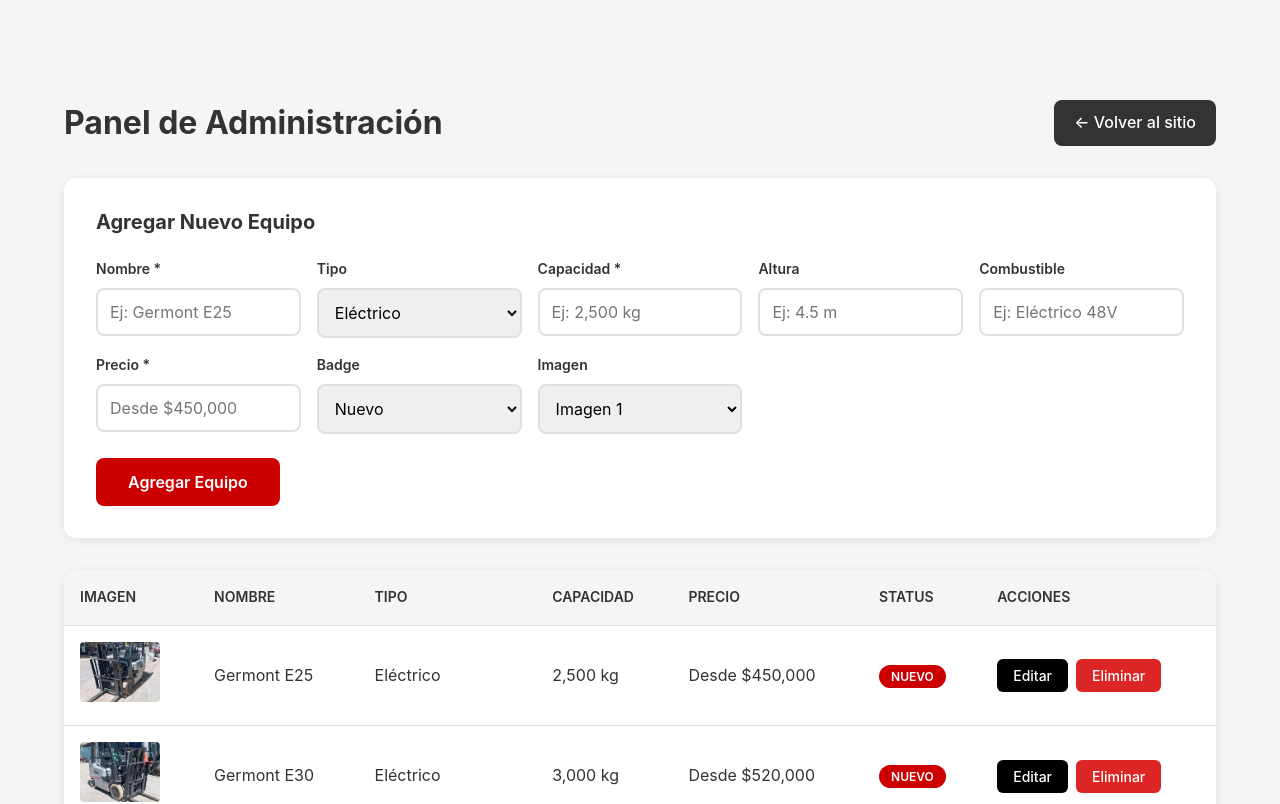
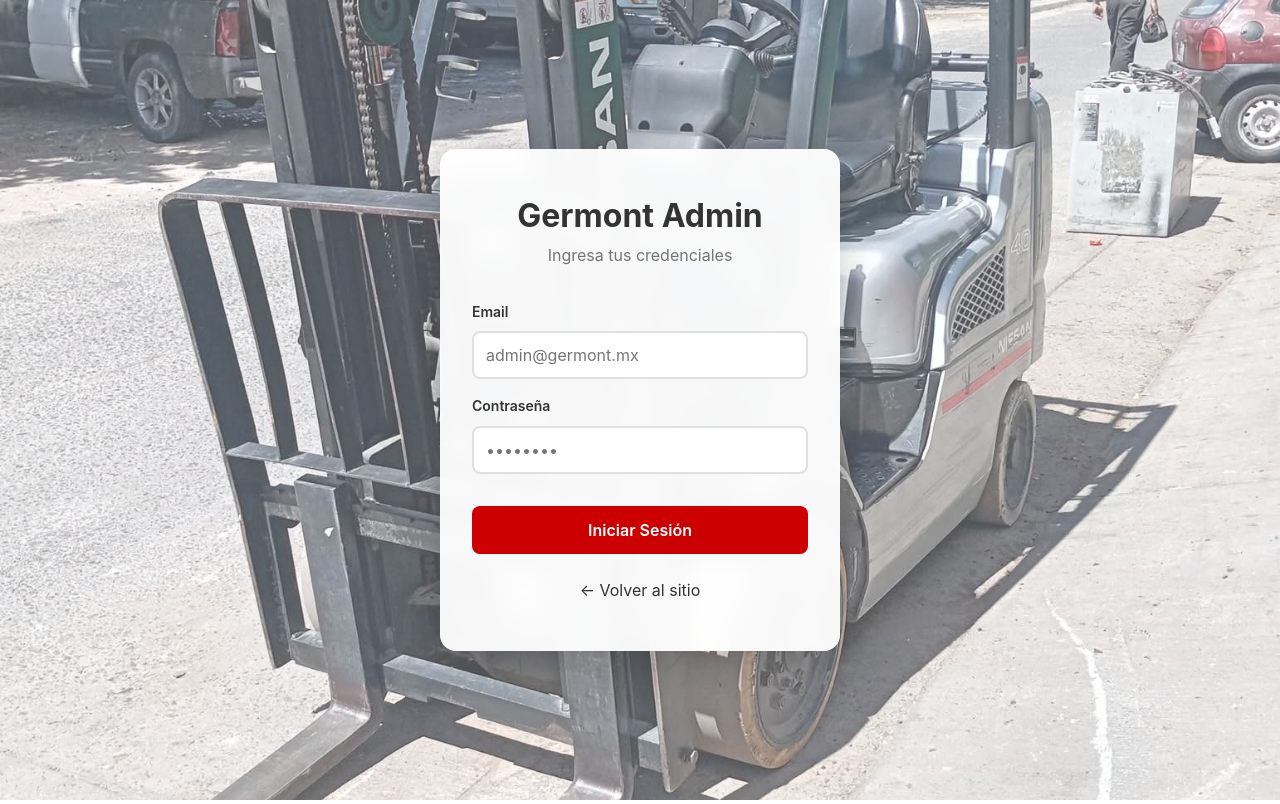
Before and after one commit to abrahammontes/montacargas, a React (Vite) app: page /admin in a window 1280 px wide. Shown: the top 804 px of the page. Built offline with nearby package versions, Linux system fonts and the light colour scheme.

Commit message:
Add admin panel with login auth

```diff
--- a/src/App.tsx
+++ b/src/App.tsx
@@ -1,4 +1,5 @@
 import { BrowserRouter, Routes, Route } from 'react-router-dom';
+import { AuthProvider } from './hooks/useAuth';
 import Header from './components/Header';
 import Hero from './components/Hero';
 import Equipos from './components/Equipos';
@@ -29,12 +30,14 @@ function HomePage() {
 
 function App() {
   return (
+    <AuthProvider>
       <BrowserRouter>
         <Routes>
           <Route path="/" element={<HomePage />} />
           <Route path="/admin" element={<Admin />} />
         </Routes>
       </BrowserRouter>
+    </AuthProvider>
   );
 }
 
--- /dev/null
+++ b/src/hooks/useAuth.ts
@@ -0,0 +1,52 @@
+import React, { useState, createContext, useContext, ReactNode } from 'react';
+
+interface AuthContextType {
+  isAuthenticated: boolean;
+  login: (email: string, password: string) => boolean;
+  logout: () => void;
+}
+
+const AuthContext = createContext<AuthContextType | null>(null);
+
+const ADMIN_EMAIL = 'admin@germont.mx';
+const ADMIN_PASSWORD = 'Germont2025!';
+
+interface AuthProviderProps {
+  children: ReactNode;
+}
+
+export const AuthProvider = ({ children }: AuthProviderProps) => {
+  const [isAuthenticated, setIsAuthenticated] = useState<boolean>(() => {
+    return localStorage.getItem('admin_auth') === 'true';
+  });
+
+  const login = (email: string, password: string): boolean => {
+    if (email === ADMIN_EMAIL && password === ADMIN_PASSWORD) {
+      localStorage.setItem('admin_auth', 'true');
+      setIsAuthenticated(true);
+      return true;
+    }
+    return false;
+  };
+
+  const logout = () => {
+    localStorage.removeItem('admin_auth');
+    setIsAuthenticated(false);
+  };
+
+  const value: AuthContextType = {
+    isAuthenticated,
+    login,
+    logout
+  };
+
+  return React.createElement(AuthContext.Provider, { value }, children);
+};
+
+export const useAuth = (): AuthContextType => {
+  const context = useContext(AuthContext);
+  if (!context) {
+    throw new Error('useAuth must be used within AuthProvider');
+  }
+  return context;
+};
--- a/src/hooks/useEquipos.ts
+++ b/src/hooks/useEquipos.ts
@@ -22,7 +22,7 @@ const EQUIPOS_DEFAULT: Equipo[] = [
     combustible: 'Eléctrico 48V',
     precio: 'Desde $450,000',
     badge: 'Nuevo',
-    imagen: '/images/Nissan1.jpg'
+    imagen: '/images/logo.png'
   },
   {
     id: 2,
--- a/src/pages/Admin.module.css
+++ b/src/pages/Admin.module.css
@@ -20,12 +20,16 @@
   color: var(--color-gray-800);
 }
 
-.backBtn {
+.logoutBtn {
   padding: 0.625rem 1.25rem;
-  background: var(--color-gray-800);
+  background: #dc2626;
   color: var(--color-white);
   border-radius: 8px;
   font-weight: 500;
+}
+
+.logoutBtn:hover {
+  background: #b91c1c;
 }
 
 .content {
@@ -80,6 +84,34 @@
 .formSelect:focus {
   outline: none;
   border-color: var(--color-primary);
+}
+
+.imagePreview {
+  height: 100px;
+  border: 2px dashed var(--color-gray-300);
+  border-radius: 8px;
+  display: flex;
+  flex-direction: column;
+  align-items: center;
+  justify-content: center;
+  cursor: pointer;
+  overflow: hidden;
+  background: var(--color-gray-100);
+}
+
+.imagePreview img {
+  width: 100%;
+  height: 100%;
+  object-fit: cover;
+}
+
+.imagePreview span {
+  position: absolute;
+  background: rgba(0,0,0,0.6);
+  color: #fff;
+  padding: 0.25rem 0.5rem;
+  font-size: 0.75rem;
+  border-radius: 4px;
 }
 
 .submitBtn {
@@ -175,11 +207,7 @@
   text-transform: uppercase;
 }
 
-.badgeNuevo {
-  background: #CC0000;
-  color: var(--color-white);
-}
-
+.badgeNuevo,
 .badgeRenta {
   background: #CC0000;
   color: var(--color-white);
@@ -188,6 +216,145 @@
 .badgeUsado {
   background: var(--color-gray-500);
   color: var(--color-white);
+}
+
+.modal {
+  position: fixed;
+  top: 0;
+  left: 0;
+  right: 0;
+  bottom: 0;
+  background: rgba(0, 0, 0, 0.7);
+  display: flex;
+  align-items: center;
+  justify-content: center;
+  z-index: 10000;
+}
+
+.modalContent {
+  background: var(--color-white);
+  padding: 2rem;
+  border-radius: 12px;
+  max-width: 600px;
+  width: 90%;
+  max-height: 80vh;
+  overflow-y: auto;
+}
+
+.modalContent h3 {
+  margin-bottom: 1.5rem;
+  color: var(--color-gray-800);
+}
+
+.imageGrid {
+  display: grid;
+  grid-template-columns: repeat(3, 1fr);
+  gap: 1rem;
+  margin-bottom: 1.5rem;
+}
+
+.imageOption {
+  border: 3px solid transparent;
+  border-radius: 8px;
+  cursor: pointer;
+  overflow: hidden;
+  transition: var(--transition);
+}
+
+.imageOption:hover {
+  border-color: var(--color-gray-300);
+}
+
+.imageOption.selected {
+  border-color: var(--color-primary);
+}
+
+.imageOption img {
+  width: 100%;
+  height: 80px;
+  object-fit: cover;
+}
+
+.closeModal {
+  width: 100%;
+  padding: 0.875rem;
+  background: var(--color-gray-800);
+  color: var(--color-white);
+  border-radius: 8px;
+  font-weight: 600;
+}
+
+.loginContainer {
+  min-height: 100vh;
+  display: flex;
+  align-items: center;
+  justify-content: center;
+  background:
+    linear-gradient(to bottom, rgba(255,255,255,0.3), rgba(255,255,255,0.3)),
+    url('/images/Nissan1.jpg');
+  background-size: cover;
+  background-position: center;
+  padding: 1rem;
+}
+
+.loginCard {
+  background: rgba(255, 255, 255, 0.95);
+  backdrop-filter: blur(10px);
+  padding: 3rem 2rem;
+  border-radius: 16px;
+  max-width: 400px;
+  width: 100%;
+  box-shadow: 0 10px 40px rgba(0, 0, 0, 0.2);
+}
+
+.loginTitle {
+  font-size: 2rem;
+  color: var(--color-gray-800);
+  text-align: center;
+  margin-bottom: 0.5rem;
+}
+
+.loginSubtitle {
+  text-align: center;
+  color: var(--color-gray-500);
+  margin-bottom: 2rem;
+}
+
+.loginForm {
+  display: flex;
+  flex-direction: column;
+  gap: 1rem;
+}
+
+.loginForm .formGroup {
+  display: flex;
+  flex-direction: column;
+  gap: 0.5rem;
+}
+
+.error {
+  background: #fee2e2;
+  color: #dc2626;
+  padding: 0.75rem;
+  border-radius: 8px;
+  font-size: 0.875rem;
+  margin-bottom: 1rem;
+  text-align: center;
+}
+
+.loginForm .submitBtn {
+  margin-top: 1rem;
+}
+
+.backLink {
+  display: block;
+  text-align: center;
+  margin-top: 1.5rem;
+  color: var(--color-gray-600);
+}
+
+.backLink:hover {
+  color: var(--color-primary);
 }
 
 @media (max-width: 768px) {
@@ -202,4 +369,8 @@
   .table table {
     min-width: 600px;
   }
+
+  .imageGrid {
+    grid-template-columns: repeat(2, 1fr);
+  }
 }
--- a/src/pages/Admin.tsx
+++ b/src/pages/Admin.tsx
@@ -1,9 +1,72 @@
-import { useState } from 'react';
+import { useState, useEffect } from 'react';
+import { useNavigate } from 'react-router-dom';
+import { useAuth } from '../hooks/useAuth';
 import { useEquipos, Equipo } from '../hooks/useEquipos';
 import styles from './Admin.module.css';
 
-const Admin = () => {
+const LoginForm = () => {
+  const { login } = useAuth();
+  const navigate = useNavigate();
+  const [email, setEmail] = useState('');
+  const [password, setPassword] = useState('');
+  const [error, setError] = useState('');
+
+  const handleSubmit = (e: React.FormEvent) => {
+    e.preventDefault();
+    if (login(email, password)) {
+      navigate('/admin');
+    } else {
+      setError('Credenciales incorrectas');
+    }
+  };
+
+  return (
+    <div className={styles.loginContainer}>
+      <div className={styles.loginCard}>
+        <h1 className={styles.loginTitle}>Germont Admin</h1>
+        <p className={styles.loginSubtitle}>Ingresa tus credenciales</p>
+
+        {error && <div className={styles.error}>{error}</div>}
+
+        <form onSubmit={handleSubmit} className={styles.loginForm}>
+          <div className={styles.formGroup}>
+            <label className={styles.formLabel}>Email</label>
+            <input
+              type="email"
+              className={styles.formInput}
+              value={email}
+              onChange={(e) => setEmail(e.target.value)}
+              placeholder="admin@germont.mx"
+              required
+            />
+          </div>
+          <div className={styles.formGroup}>
+            <label className={styles.formLabel}>Contraseña</label>
+            <input
+              type="password"
+              className={styles.formInput}
+              value={password}
+              onChange={(e) => setPassword(e.target.value)}
+              placeholder="••••••••"
+              required
+            />
+          </div>
+          <button type="submit" className={styles.submitBtn}>
+            Iniciar Sesión
+          </button>
+        </form>
+
+        <a href="/" className={styles.backLink}>← Volver al sitio</a>
+      </div>
+    </div>
+  );
+};
+
+const AdminPanel = () => {
+  const navigate = useNavigate();
+  const { logout } = useAuth();
   const { equipos, addEquipo, updateEquipo, deleteEquipo, resetEquipos } = useEquipos();
+
   const [formData, setFormData] = useState<Partial<Equipo>>({
     nombre: '',
     tipo: 'Eléctrico',
@@ -15,9 +78,21 @@ const Admin = () => {
     imagen: '/images/logo.png'
   });
   const [editingId, setEditingId] = useState<number | null>(null);
+  const [previewImage, setPreviewImage] = useState<string>('/images/logo.png');
+  const [showImageModal, setShowImageModal] = useState(false);
+
+  useEffect(() => {
+    navigate('/admin', { replace: true });
+  }, []);
 
   const handleChange = (e: React.ChangeEvent<HTMLInputElement | HTMLSelectElement>) => {
     setFormData({ ...formData, [e.target.name]: e.target.value });
+  };
+
+  const handleImageSelect = (imagePath: string) => {
+    setFormData({ ...formData, imagen: imagePath });
+    setPreviewImage(imagePath);
+    setShowImageModal(false);
   };
 
   const handleSubmit = (e: React.FormEvent) => {
@@ -40,10 +115,12 @@ const Admin = () => {
       badge: 'Nuevo',
       imagen: '/images/logo.png'
     });
+    setPreviewImage('/images/logo.png');
   };
 
   const handleEdit = (equipo: Equipo) => {
     setFormData(equipo);
+    setPreviewImage(equipo.imagen);
     setEditingId(equipo.id);
   };
 
@@ -53,11 +130,18 @@ const Admin = () => {
     }
   };
 
+  const handleLogout = () => {
+    logout();
+    navigate('/');
+  };
+
   return (
     <section className={styles.admin}>
       <div className={styles.adminHeader}>
         <h1 className={styles.adminTitle}>Panel de Administración</h1>
-        <a href="/" className={styles.backBtn}>← Volver al sitio</a>
+        <button onClick={handleLogout} className={styles.logoutBtn}>
+          Cerrar Sesión
+        </button>
       </div>
 
       <div className={styles.content}>
@@ -154,17 +238,13 @@ const Admin = () => {
               </div>
               <div className={styles.formGroup}>
                 <label className={styles.formLabel}>Imagen</label>
-                <select
-                  name="imagen"
-                  className={styles.formSelect}
-                  value={formData.imagen}
-                  onChange={handleChange}
+                <div
+                  className={styles.imagePreview}
+                  onClick={() => setShowImageModal(true)}
                 >
-                  <option value="/images/logo.jpg">Imagen 1</option>
-                  <option value="/images/Nissan2.jpg">Imagen 2</option>
-                  <option value="/images/Nissan3.jpg">Imagen 3</option>
-                  <option value="/images/Nissan4.jpg">Imagen 4</option>
-                </select>
+                  <img src={previewImage} alt="Preview" />
+                  <span>Click para cambiar</span>
+                </div>
               </div>
             </div>
             <button type="submit" className={styles.submitBtn}>
@@ -185,6 +265,7 @@ const Admin = () => {
                     badge: 'Nuevo',
                     imagen: '/images/logo.png'
                   });
+                  setPreviewImage('/images/logo.png');
                 }}
                 className={styles.submitBtn}
                 style={{ marginLeft: '1rem', background: '#757575' }}
@@ -251,8 +332,40 @@ const Admin = () => {
           Restablecer Equipos por Defecto
         </button>
       </div>
+
+      {showImageModal && (
+        <div className={styles.modal} onClick={() => setShowImageModal(false)}>
+          <div className={styles.modalContent} onClick={e => e.stopPropagation()}>
+            <h3>Seleccionar Imagen</h3>
+            <div className={styles.imageGrid}>
+              {['/images/logo.png', '/images/Nissan1.jpg', '/images/Nissan2.jpg', '/images/Nissan3.jpg', '/images/Nissan4.jpg'].map(img => (
+                <div
+                  key={img}
+                  className={`${styles.imageOption} ${previewImage === img ? styles.selected : ''}`}
+                  onClick={() => handleImageSelect(img)}
+                >
+                  <img src={img} alt={img} />
+                </div>
+              ))}
+            </div>
+            <button onClick={() => setShowImageModal(false)} className={styles.closeModal}>
+              Cerrar
+            </button>
+          </div>
+        </div>
+      )}
     </section>
   );
 };
 
+const Admin = () => {
+  const { isAuthenticated } = useAuth();
+
+  if (!isAuthenticated) {
+    return <LoginForm />;
+  }
+
+  return <AdminPanel />;
+};
+
 export default Admin;
```
Lines whose indentation alone changed are shown as unchanged.
